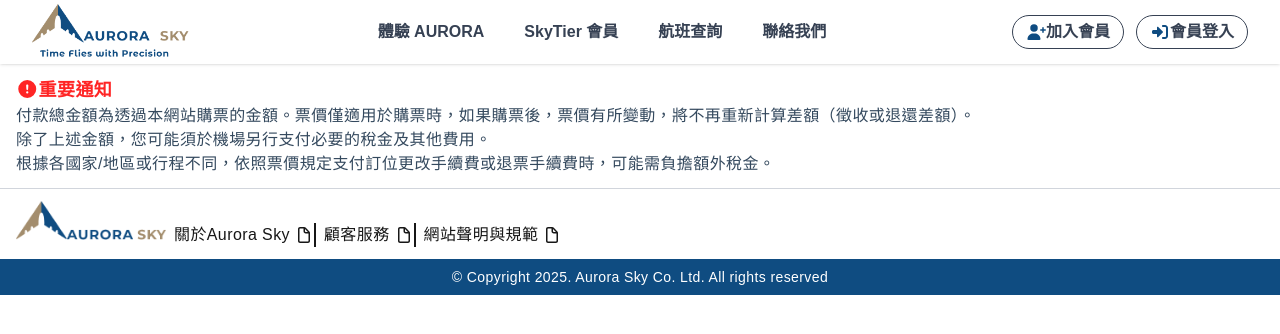
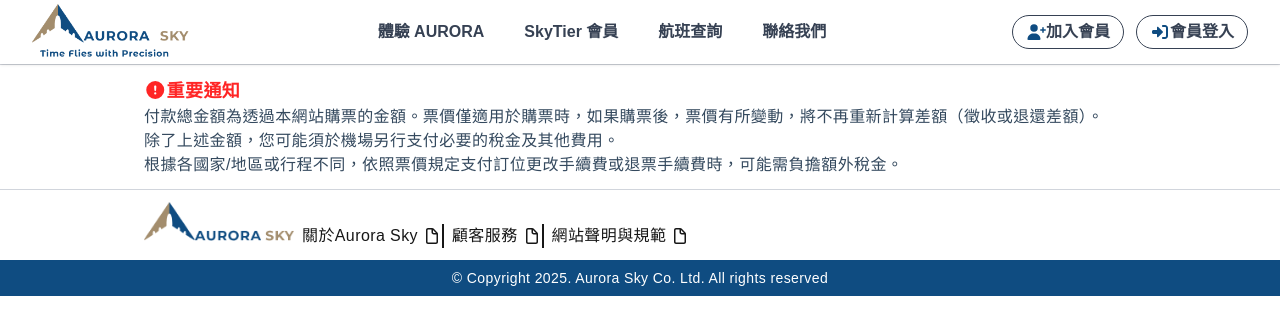
Before and after one commit to CHIAO919/aurorasky, a Next.js app: page /booking/results/1 in a window 1280 px wide. Shown: the top 334 px of the page. Built offline with nearby package versions, Linux system fonts and the light colour scheme.

Commit message:
refactor: Update FooterBooking component styles for improved layout and spacing

```diff
--- a/src/components/footer/FooterBooking.jsx
+++ b/src/components/footer/FooterBooking.jsx
@@ -9,9 +9,9 @@ function FooterBooking() {
     ];
 
     return (
-        <footer className="leading-6 tracking-wide">
+        <footer className="leading-6 tracking-wide border-t border-gray-300 pb-[80px]">
             <div>
-                <div className="max-w-7xl mx-auto px-4 py-3">
+                <div className="max-w-5xl mx-auto px-4 py-3">
                     <div className="text-important-red text-base md:text-lg font-bold tracking-wide">
                         <FontAwesomeIcon
                             icon={["fas", "circle-exclamation"]}
@@ -28,7 +28,7 @@ function FooterBooking() {
 
                 <hr className="border-gray-300"/>
 
-                <div className="max-w-7xl mx-auto px-4 py-3 flex items-baseline gap-1 md:gap-2">
+                <div className="max-w-5xl mx-auto px-4 py-3 flex items-baseline gap-1 md:gap-2">
                     <div>
                         <Image
                             src="/footerBookingLogo.png"
```
